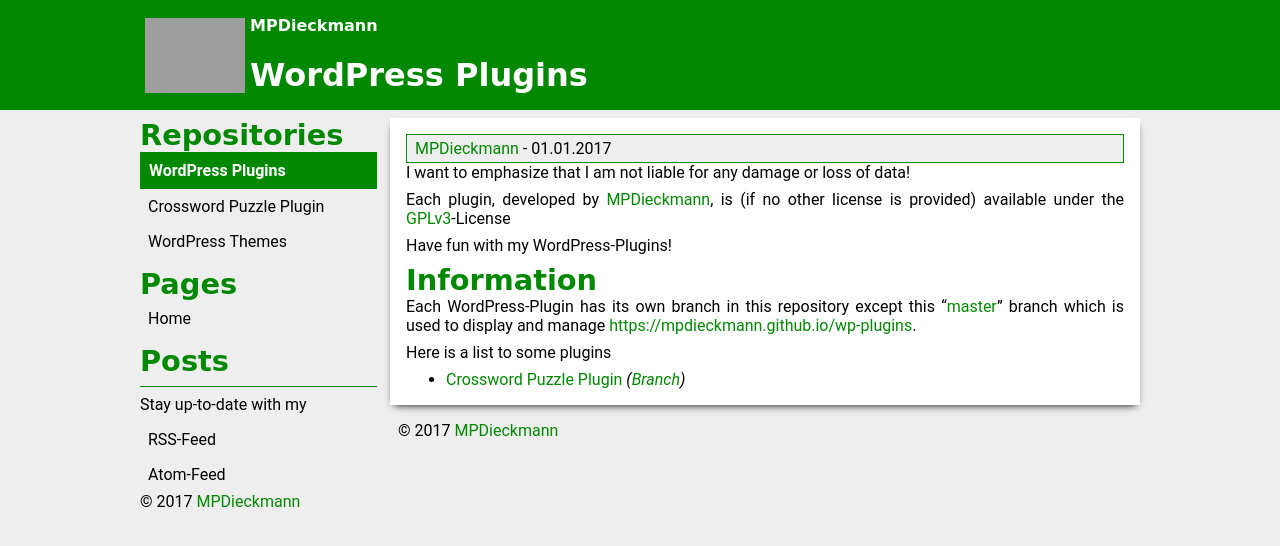
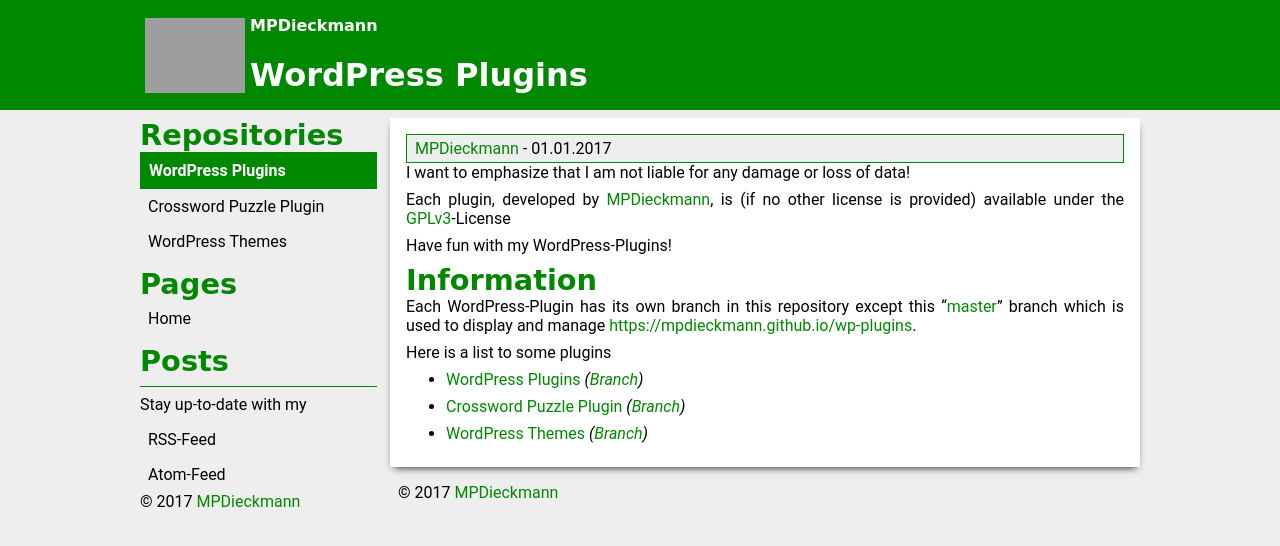
Before and after one commit to MPDieckmann/mpdieckmann.github.io, a Jekyll site: the page built from _repositories/wp-plugins.md, in a window 1280 px wide. Shown: the top 546 px of the page. Built offline with Jekyll 4.4.1, drawn with Linux system fonts in a browser that asks for light colours.

Commit message:
Update wp-plugins.md

```diff
--- a/_repositories/wp-plugins.md
+++ b/_repositories/wp-plugins.md
@@ -13,8 +13,6 @@
 Each WordPress-Plugin has its own branch in this repository except this "[master](https://github.com/MPDieckmann/wp-plugins/tree/master)" branch which is used to display and manage [https://mpdieckmann.github.io/wp-plugins](https://mpdieckmann.github.io/wp-plugins).
 
 Here is a list to some plugins
-{% for item in site.repositories %}
-{% if item.url contains page.url and item.url != page.url %}
+{% for item in site.repositories | where: item.url contains page.url and item.url != page.url %}
 * [{{ item.title }}]({{ item.url | absolute_url }}) *([Branch]({{ item.branch }}))*
-{% endif %}
 {% endfor %}
```
